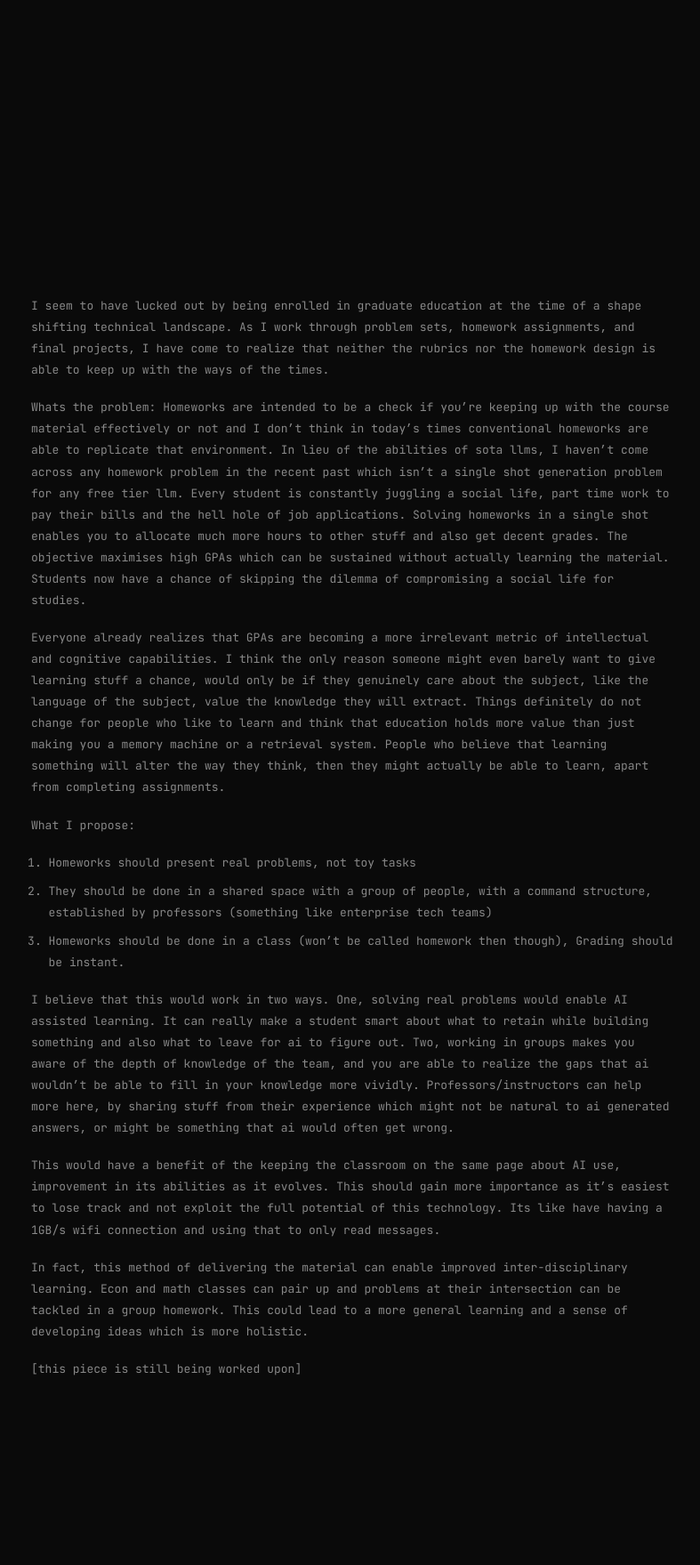
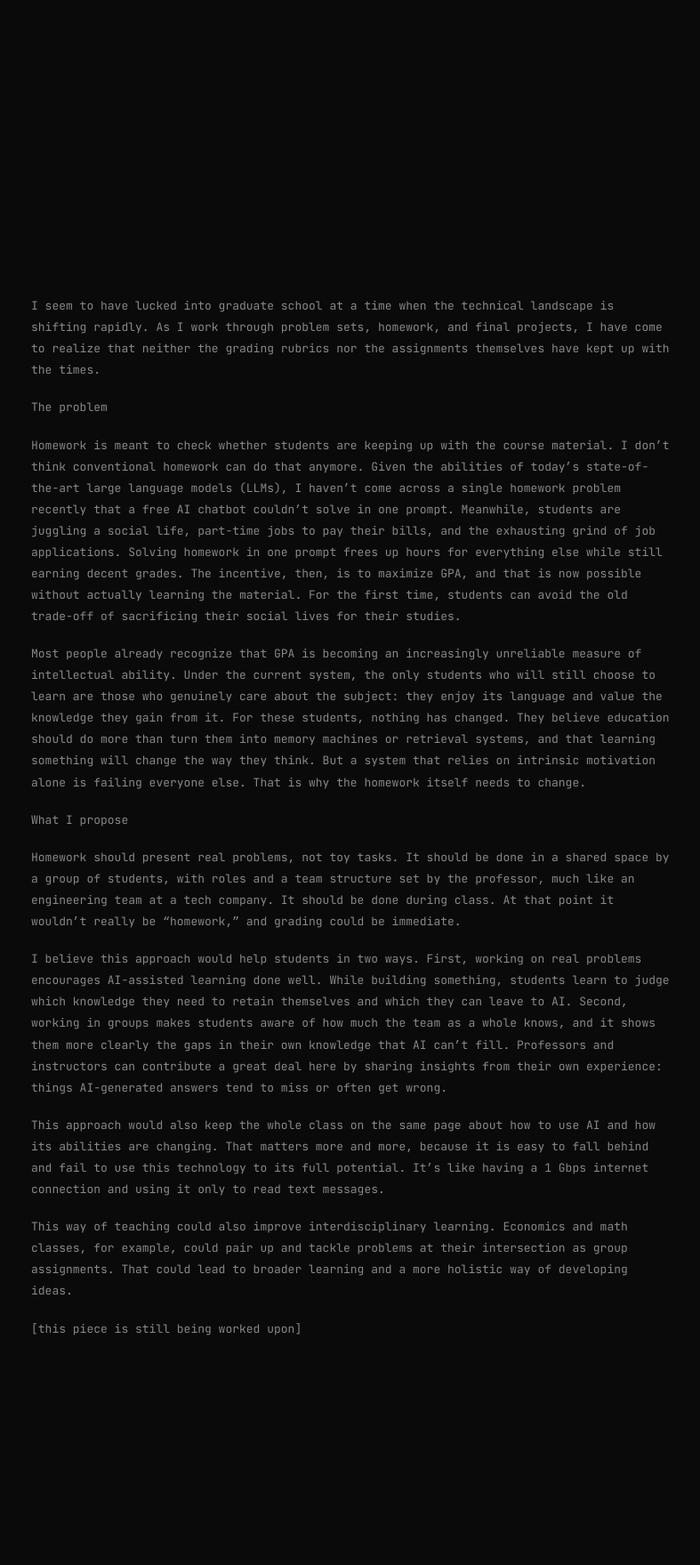
Before and after one commit to djdhawal/djdhawal.github.io, a Jekyll site: the page built from _posts/2026-06-01-ai-and-homeworks.markdown, in a window 1280 px wide. Shown: the whole page at 89% size, without its empty margins (243-1030 px from the left). Built offline with Jekyll 4.4.1, drawn with Linux system fonts in a browser that asks for light colours; after the commit the page ends 1714 px from its top, so only the background shows below that.

Commit message:
ccleaning up the essay

```diff
--- a/_posts/2025-12-10-a-list-of-papers.markdown
+++ b/_posts/2025-12-10-a-list-of-papers.markdown
@@ -9,7 +9,7 @@ Hi Everyone.
 
 I am listing down the papers that I am reading.
 
-The reason why I like reading research papers: because it makes me feel clever, makes me feel smart about myself. I like reading papers because it humbles me and gives my ego some kool aid. I started reading ML papers back in 2020, that's when I started a DL course by Dr.Ng on coursera, I read the ADAM paper and probably a few more, but couldn't completely understand them. Now with LLMs I'm able to smoothly sail through almost about any paper. I think in a manner, the hill climb to understanding a paper has been replaced by a zip line to the top, I wonder if that would affect the quality of the climbers, and what it would do to the crowd at the top of the hill.
+The reason why I like reading research papers: because it makes me feel clever, makes me feel smart about myself. I like reading papers because it humbles me and gives my ego some kool aid. I started reading ML papers back in 2020, that's when I started a DL course by Dr.Ng on coursera, I read the ADAM paper and probably a few more, but couldn't completely understand them. Now with LLMs I'm able to smoothly sail through almost about any paper. I think that the hill climb to understanding a paper has been replaced by a zip line to the top, I wonder if that would affect the quality of the climbers, and what it would do to the crowd at the top of the hill.
 
 Nonetheless, here's what I am upto.
 
--- a/_posts/2026-06-01-ai-and-homeworks.markdown
+++ b/_posts/2026-06-01-ai-and-homeworks.markdown
@@ -7,23 +7,24 @@ published : true
 ---
 
 
-I seem to have lucked out by being enrolled in graduate education at the time of a shape shifting technical landscape. As I work through problem sets, homework assignments, and final projects, I have come to realize that neither the rubrics nor the homework design is able to keep up with the ways of the times.
+I seem to have lucked into graduate school at a time when the technical landscape is shifting rapidly. As I work through problem sets, homework, and final projects, I have come to realize that neither the grading rubrics nor the assignments themselves have kept up with the times.
 
-Whats the problem:
-Homeworks are intended to be a check if you’re keeping up with the course material effectively or not and I don’t think in today’s times conventional homeworks are able to replicate that environment. In lieu of the abilities of sota llms, I haven’t come across any homework problem in the recent past which isn’t a single shot generation problem for any free tier llm.
-Every student is constantly juggling a social life, part time work to pay their bills and the hell hole of job applications. Solving homeworks in a single shot enables you to allocate much more hours to other stuff and also get decent grades. The objective maximises high GPAs which can be sustained without actually learning the material. Students now have a chance of skipping the dilemma of compromising a social life for studies.
+The problem
 
-Everyone already realizes that GPAs are becoming a more irrelevant metric of intellectual and cognitive capabilities. I think the only reason someone might even barely want to give learning stuff a chance, would only be if they genuinely care about the subject, like the language of the subject, value the knowledge they will extract. Things definitely do not change for people who like to learn and think that education holds more value than just making you a memory machine or a retrieval system. People who believe that learning something will alter the way they think, then they might actually be able to learn, apart from completing assignments.
+Homework is meant to check whether students are keeping up with the course material. I don't think conventional homework can do that anymore. Given the abilities of today's state-of-the-art large language models (LLMs), I haven't come across a single homework problem recently that a free AI chatbot couldn't solve in one prompt. Meanwhile, students are juggling a social life, part-time jobs to pay their bills, and the exhausting grind of job applications. Solving homework in one prompt frees up hours for everything else while still earning decent grades. The incentive, then, is to maximize GPA, and that is now possible without actually learning the material. For the first time, students can avoid the old trade-off of sacrificing their social lives for their studies.
 
-What I propose:
-1. Homeworks should present real problems, not toy tasks
-2. They should be done in a shared space with a group of people, with a command structure, established by professors (something like enterprise tech teams)
-3. Homeworks should be done in a class (won't be called homework then though), Grading should be instant.
+Most people already recognize that GPA is becoming an increasingly unreliable measure of intellectual ability. Under the current system, the only students who will still choose to learn are those who genuinely care about the subject: they enjoy its language and value the knowledge they gain from it. For these students, nothing has changed. They believe education should do more than turn them into memory machines or retrieval systems, and that learning something will change the way they think. But a system that relies on intrinsic motivation alone is failing everyone else. That is why the homework itself needs to change.
 
-I believe that this would work in two ways. One, solving real problems would enable AI assisted learning. It can really make a student smart about what to retain while building something and also what to leave for ai to figure out. Two, working in groups makes you aware of the depth of knowledge of the team, and you are able to realize the gaps that ai wouldn’t be able to fill in your knowledge more vividly. Professors/instructors can help more here, by sharing stuff from their experience which might not be natural to ai generated answers, or might be something that ai would often get wrong.
+What I propose
 
-This would have a benefit of the keeping the classroom on the same page about AI use, improvement in its abilities as it evolves. This should gain more importance as it’s easiest to lose track and not exploit the full potential of this technology. Its like have having a 1GB/s wifi connection and using that to only read messages.
+Homework should present real problems, not toy tasks.
+It should be done in a shared space by a group of students, with roles and a team structure set by the professor, much like an engineering team at a tech company.
+It should be done during class. At that point it wouldn't really be "homework," and grading could be immediate.
 
-In fact, this method of delivering the material can enable improved inter-disciplinary learning. Econ and math classes can pair up and problems at their intersection can be tackled in a group homework. This could lead to a more general learning and a sense of developing ideas which is more holistic.
+I believe this approach would help students in two ways. First, working on real problems encourages AI-assisted learning done well. While building something, students learn to judge which knowledge they need to retain themselves and which they can leave to AI. Second, working in groups makes students aware of how much the team as a whole knows, and it shows them more clearly the gaps in their own knowledge that AI can't fill. Professors and instructors can contribute a great deal here by sharing insights from their own experience: things AI-generated answers tend to miss or often get wrong.
+
+This approach would also keep the whole class on the same page about how to use AI and how its abilities are changing. That matters more and more, because it is easy to fall behind and fail to use this technology to its full potential. It's like having a 1 Gbps internet connection and using it only to read text messages.
+
+This way of teaching could also improve interdisciplinary learning. Economics and math classes, for example, could pair up and tackle problems at their intersection as group assignments. That could lead to broader learning and a more holistic way of developing ideas.
 
 [this piece is still being worked upon]
```
